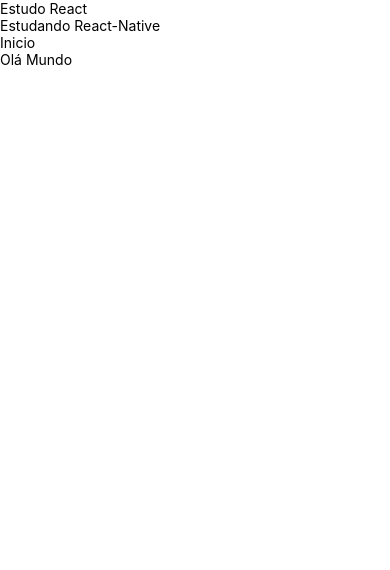
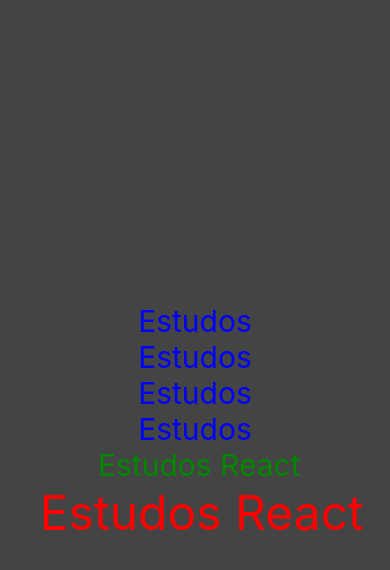
Before and after one commit to orlando-dev/react_native, a React Native app in the folder appOne/: screen / in a window 390 px wide. Shown: the top 570 px of the page. Built offline with nearby package versions, Linux system fonts and the light colour scheme.

Commit message:
Formando elementos com o uso do CSS

```diff
--- a/appOne/App.js
+++ b/appOne/App.js
@@ -1,35 +1,61 @@
 import React, {Component} from 'react';
-import {View, Text} from 'react-native';
+import {StyleSheet, View, Text} from 'react-native';
+import C1 from './componentes/comp1';
 
-export default class AppOne extends Component {
-  render() {
-    return (
-      <View>
-        <View>
-          <Text>Estudo React</Text>
-          <Text>Estudando React-Native</Text>
-        </View>
-        <View>
-          <Text>Inicio</Text>
-          <Text>Olá Mundo</Text>
-        </View>
-      </View>
-    );
-  }
-}
-/*
-export default function AppOne(){
+export default function AppOne() {
   return (
-    <View>
-      <View>
-        <Text>Estudo React</Text>
-        <Text>Estudando React-Native</Text>
-      </View>
-      <View>
-        <Text>Inicio</Text>
-        <Text>Olá Mundo</Text>
-      </View>
+    <View style={estilos.conteiner}>
+      <C1 />
+      <C1 />
+      <C1 />
+      <C1 />
+      <Text style={estilos.txt0}> Estudos React</Text>
+      <Text style={{color: '#f00', fontSize:48}}> Estudos React</Text>
     </View>
   );
 }
-*/
+
+const estilos = StyleSheet.create({
+  conteiner: {
+    flex: 1,
+    backgroundColor: '#444',
+    alignItems: 'center',
+    justifyContent: 'center',
+  },
+  txt0: {
+    color: '#080',
+    fontSize: 30,
+  },
+});
+
+// export default class AppOne extends Component {
+//   render() {
+//     return (
+//       <View>
+//         <View>
+//           <Text>Estudo React</Text>
+//           <Text>Estudando React-Native</Text>
+//         </View>
+//         <View>
+//           <Text>Inicio</Text>
+//           <Text>Olá Mundo</Text>
+//         </View>
+//       </View>
+//     );
+//   }
+// }
+
+// export default function AppOne(){
+//   return (
+//     <View>
+//       <View>
+//         <Text>Estudo React</Text>
+//         <Text>Estudando React-Native</Text>
+//       </View>
+//       <View>
+//         <Text>Inicio</Text>
+//         <Text>Olá Mundo</Text>
+//       </View>
+//     </View>
+//   );
+// }
--- /dev/null
+++ b/appOne/componentes/comp1.js
@@ -0,0 +1,19 @@
+import React from 'react';
+import {StyleSheet,Text} from 'react-native';
+
+export default function(){
+    return(
+        <Text style= {estilos.txt2}>Estudos</Text>
+    );
+}
+
+const estilos = StyleSheet.create({
+    txt1: {
+        color:'#f00',
+        fontSize: 20,
+    },
+    txt2: {
+        color:'#00f',
+        fontSize: 30,
+    }
+});
```
